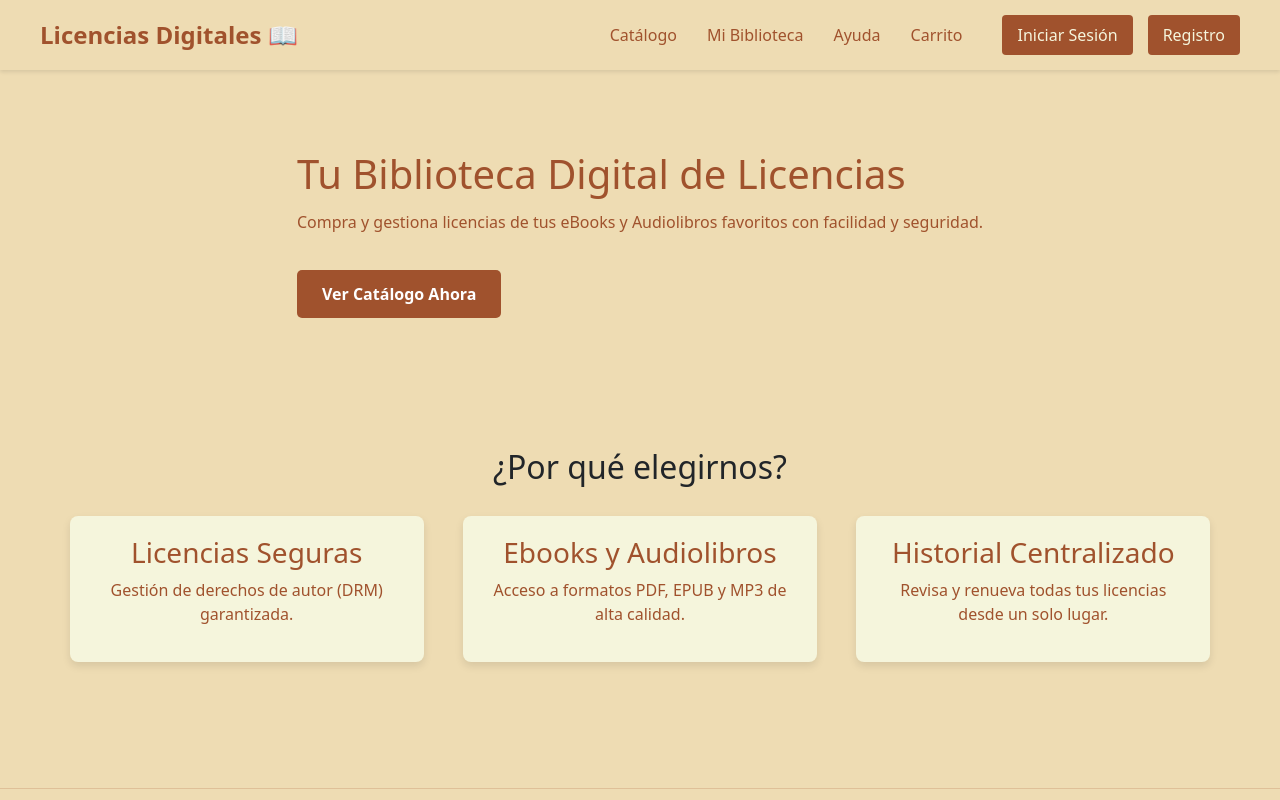
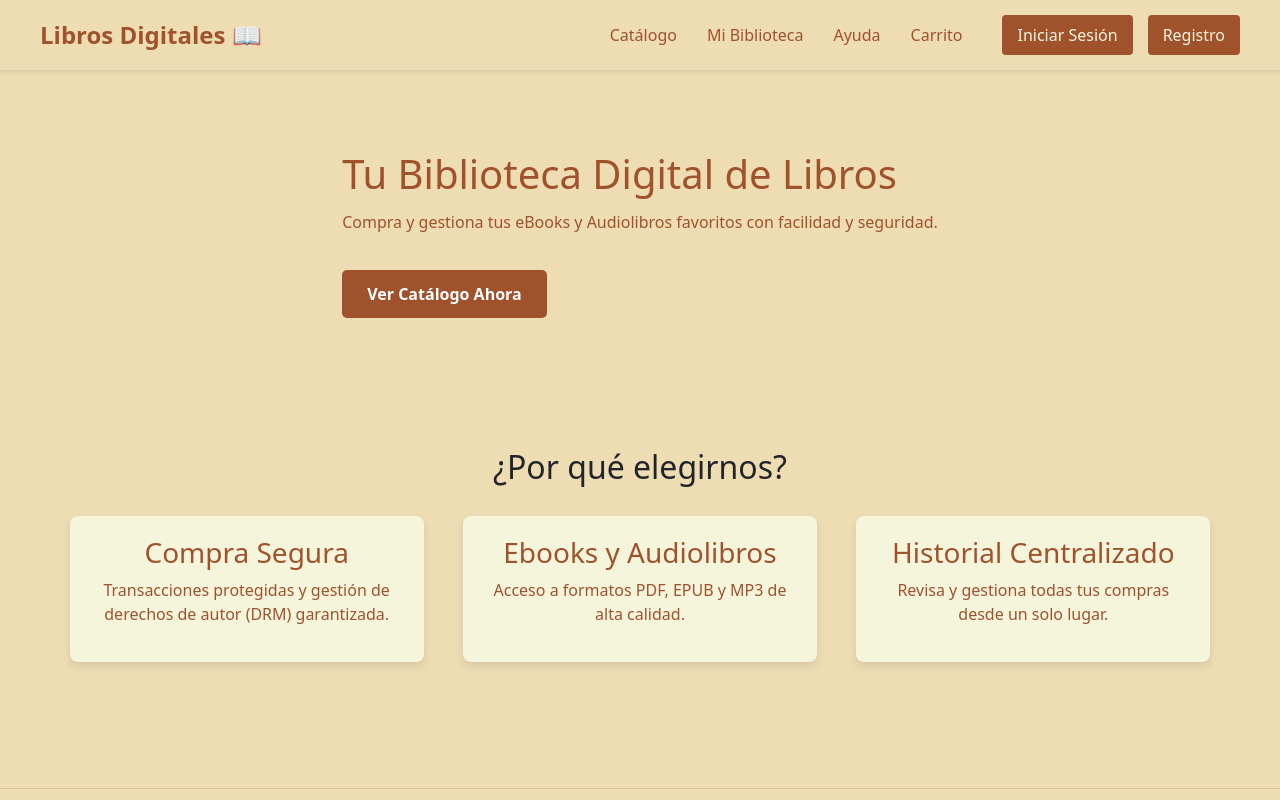
Before and after one commit to AlanForno/ecommerce-libros, an Angular app in the folder frontend/: page / in a window 1280 px wide. Shown: the top 800 px of the page. Built offline with nearby package versions, Linux system fonts and the light colour scheme.

Commit message:
arreglos

```diff
--- a/frontend/src/app/components/book-detail/book-detail.html
+++ b/frontend/src/app/components/book-detail/book-detail.html
@@ -29,15 +29,16 @@
        <p class="mt-2">
         <strong>Valoracion:</strong> {{ book.valoracion | number }}
       </p>
-      <p class="mt-2">
-        <strong>Precio:</strong> {{ book.precio | number }}
-      </p>
+      <div class="my-4 text-end me-5 mb-5">
+        <span class="fs-2 fw-bold" style="color: var(--color-primario)">
+          ${{ book.precio | number : '1.2-2' }}
+        </span>
+      </div>
 
       <div class="d-flex flex-row gap-4 justify-content-end me-5 contenedor-botones" style="margin-top: 6em;">
         <button class="btn btn-outline-light" style="background-color: var(--color-primario); color: white;"(click)="addToCart(book)">
           Agregar al carrito
         </button>
-        <button class="btn" style="background-color: var(--color-primario); color: white;"(click)="buyNow(book)">Comprar ahora</button>
       </div>
     </section>
   </div>
--- a/frontend/src/app/components/book-detail/book-detail.ts
+++ b/frontend/src/app/components/book-detail/book-detail.ts
@@ -19,7 +19,7 @@ export class BookDetail implements OnInit, OnDestroy {
   id:number=0;
   book!:Book;
 
-  private readonly currentUserId = 1; //simulo ID de usuario
+  private readonly currentUserId = 1;
 
   ngOnInit(): void {
     this.id = Number(this.activatedRouter.snapshot.paramMap.get('id'));
@@ -41,7 +41,7 @@ export class BookDetail implements OnInit, OnDestroy {
   addToCart(book: Book): void {
     const bookId = book.id;
     const userId = this.currentUserId;
-    const quantity = 1; // Fijo por regla de EPUB
+    const quantity = 1;
 
     this.cartService.addToCart(userId, bookId, quantity).subscribe({
       next: (response) => {
@@ -71,13 +71,12 @@ buyNow(book: Book): void {
                     next: () => {
                         alert('🎉 ¡Pago exitoso! Disfruta de tu nuevo EPUB.');
                     },
-                    error: () => { /* Manejo de error de clearCart */ }
+                    error: () => { }
                 });
-            }, 500); // Simula un pequeño tiempo de procesamiento
+            }, 500);
         },
         error: (err) => {
             if (err.status === 409) {
-                // Si ya está en el carrito (Regla EPUB), sigue con el checkout
                  setTimeout(() => {
                     this.cartService.clearCart(userId).subscribe({
                         next: () => {
--- a/frontend/src/app/components/cart/cart.html
+++ b/frontend/src/app/components/cart/cart.html
@@ -18,7 +18,7 @@
     </ul>
 
     <div class="cart-summary">
-      <p>Total: <strong>${{ total }}</strong></p>
+     <p>Total: <strong>{{ total | currency:'ARS' }}</strong></p>
       <button (click)="checkout()">Finalizar compra</button>
     </div>
   </div>
--- a/frontend/src/app/components/home/home.component.html
+++ b/frontend/src/app/components/home/home.component.html
@@ -1,7 +1,7 @@
 <section class="hero-section" style="background-color: var(--color-secundario);">
   <div class="hero-content">
-    <h1>Tu Biblioteca Digital de Licencias</h1>
-    <p>Compra y gestiona licencias de tus eBooks y Audiolibros favoritos con facilidad y seguridad.</p>
+    <h1>Tu Biblioteca Digital de Libros</h1>
+    <p>Compra y gestiona tus eBooks y Audiolibros favoritos con facilidad y seguridad.</p>
     <button routerLink="catalogo" class="cta-button">
       Ver Catálogo Ahora
     </button>
@@ -13,8 +13,8 @@
   <h2>¿Por qué elegirnos?</h2>
   <div class="card-container">
     <div class="feature-card">
-      <h3>Licencias Seguras</h3>
-      <p>Gestión de derechos de autor (DRM) garantizada.</p>
+      <h3>Compra Segura</h3>
+      <p>Transacciones protegidas y gestión de derechos de autor (DRM) garantizada.</p>
     </div>
     <div class="feature-card">
       <h3>Ebooks y Audiolibros</h3>
@@ -22,7 +22,7 @@
     </div>
     <div class="feature-card">
       <h3>Historial Centralizado</h3>
-      <p>Revisa y renueva todas tus licencias desde un solo lugar.</p>
+      <p>Revisa y gestiona todas tus compras desde un solo lugar.</p>
     </div>
   </div>
 </section>
--- a/frontend/src/app/shared/components/navbar/navbar.component.html
+++ b/frontend/src/app/shared/components/navbar/navbar.component.html
@@ -1,7 +1,7 @@
 <nav class="app-navbar">
     <div class="navbar-container">
         <div class="logo">
-            <a routerLink="/" class="nav-brand">Licencias Digitales 📖</a>
+            <a routerLink="/" class="nav-brand">Libros Digitales 📖</a>
         </div>
 
         <button class="hamburger-menu" (click)="toggleMenu()" [class.active]="isMenuOpen" aria-label="Toggle menu">
```
Also changed, not shown: 1 other file (tests, documents, lock files or other folders).
